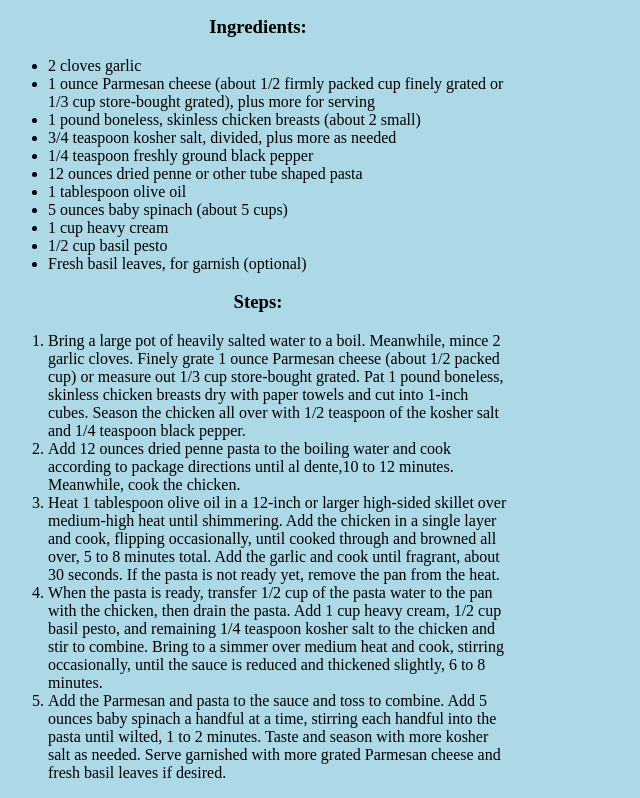
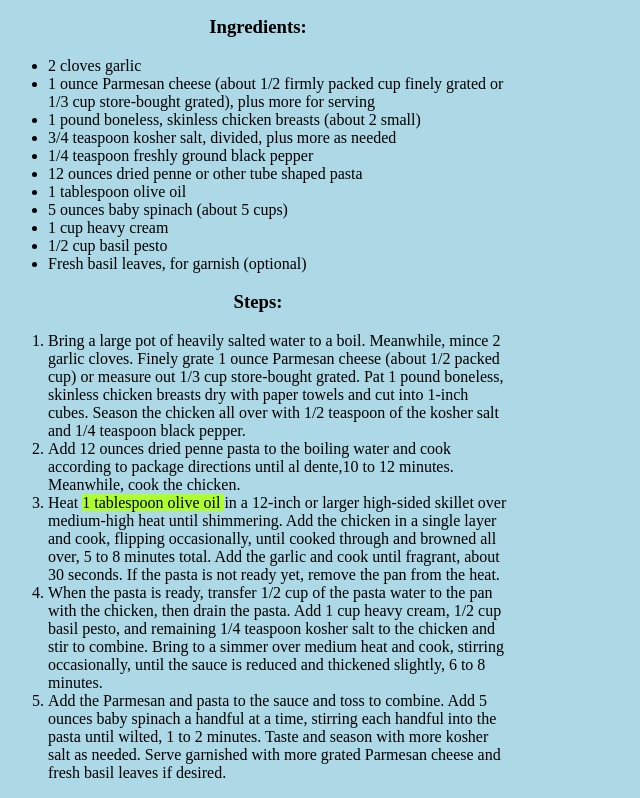
Before and after one commit to jjose11/odin-recipes, a plain HTML site: page recipes/pestochicken.html in a window 1280 px wide. Shown: the part 597-1395 px from the top of the page, without its empty margins (0-640 px from the left). Drawn offline with Linux system fonts and the light colour scheme.

Commit message:
no significant changes

```diff
--- a/recipes/pestochicken.html
+++ b/recipes/pestochicken.html
@@ -32,7 +32,7 @@
                 <ol>
                     <li>Bring a large pot of heavily salted water to a boil. Meanwhile, mince 2 garlic cloves. Finely grate 1 ounce Parmesan cheese (about 1/2 packed cup) or measure out 1/3 cup store-bought grated. Pat 1 pound boneless, skinless chicken breasts dry with paper towels and cut into 1-inch cubes. Season the chicken all over with 1/2 teaspoon of the kosher salt and 1/4 teaspoon black pepper.</li>
                     <li>Add 12 ounces dried penne pasta to the boiling water and cook according to package directions until al dente,10 to 12 minutes. Meanwhile, cook the chicken.</li>
-                    <li>Heat 1 tablespoon olive oil in a 12-inch or larger high-sided skillet over medium-high heat until shimmering. Add the chicken in a single layer and cook, flipping occasionally, until cooked through and browned all over, 5 to 8 minutes total. Add the garlic and cook until fragrant, about 30 seconds. If the pasta is not ready yet, remove the pan from the heat.</li>
+                    <li>Heat <span>1 tablespoon olive oil </span> in a 12-inch or larger high-sided skillet over medium-high heat until shimmering. Add the chicken in a single layer and cook, flipping occasionally, until cooked through and browned all over, 5 to 8 minutes total. Add the garlic and cook until fragrant, about 30 seconds. If the pasta is not ready yet, remove the pan from the heat.</li>
                     <li>When the pasta is ready, transfer 1/2 cup of the pasta water to the pan with the chicken, then drain the pasta. Add 1 cup heavy cream, 1/2 cup basil pesto, and remaining 1/4 teaspoon kosher salt to the chicken and stir to combine. Bring to a simmer over medium heat and cook, stirring occasionally, until the sauce is reduced and thickened slightly, 6 to 8 minutes.</li>
                     <li>Add the Parmesan and pasta to the sauce and toss to combine. Add 5 ounces baby spinach a handful at a time, stirring each handful into the pasta until wilted, 1 to 2 minutes. Taste and season with more kosher salt as needed. Serve garnished with more grated Parmesan cheese and fresh basil leaves if desired.</li>
                 </ol>
--- a/style.css
+++ b/style.css
@@ -23,3 +23,7 @@ div.container {
     margin-right: auto;
     width: 50%;
 }
+
+span {
+    background-color: greenyellow;
+}
```
